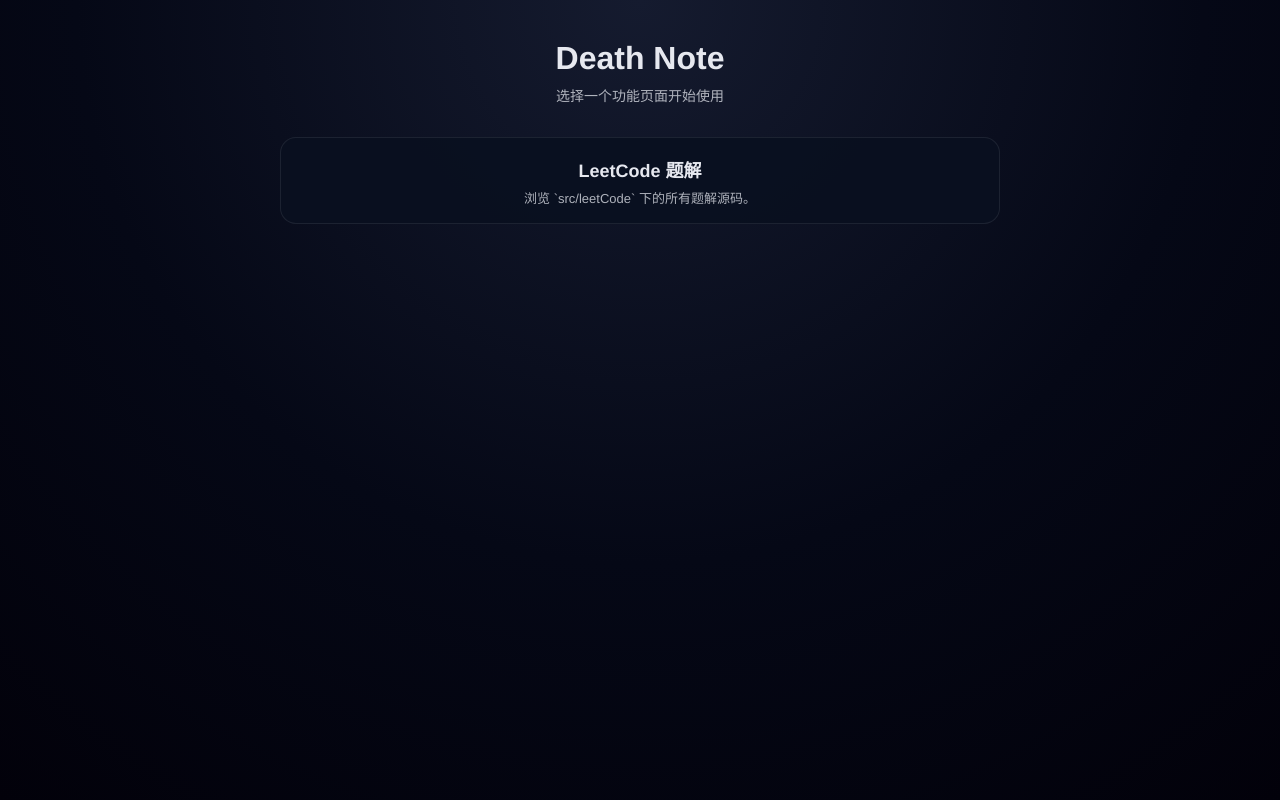
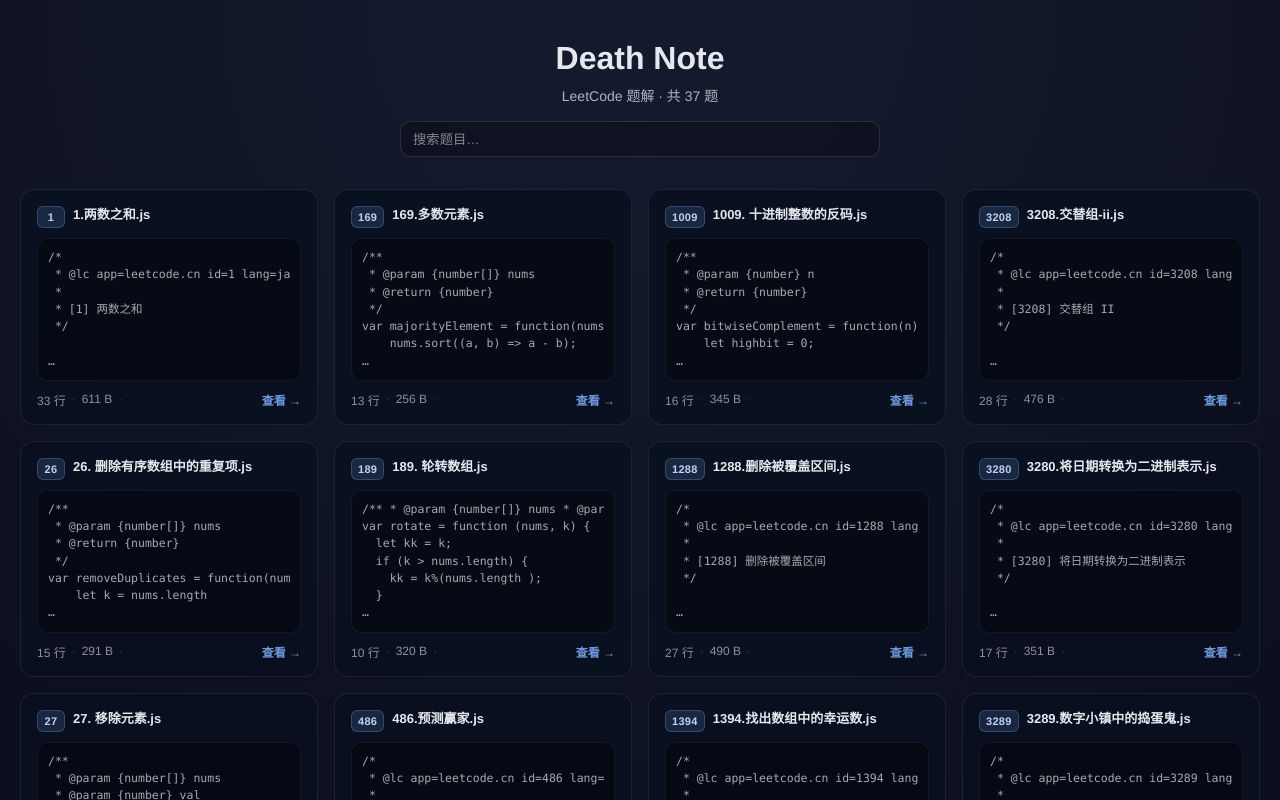
Before and after one commit to lmy071/death-note, a Vue app: page / in a window 1280 px wide. Shown: the top 800 px of the page. Built offline with nearby package versions, Linux system fonts and the light colour scheme.

Commit message:
feat: 首页改为瀑布流展示 LeetCode 题解
- CSS columns 实现纯 CSS 瀑布流布局，自适应 4→3→2→1 列

- 每张卡片展示题号、标题、代码预览前 6 行及元数据

- 添加搜索框支持实时过滤题目

- 与现有暗色主题风格保持一致

```diff
--- a/src/views/HomeView.vue
+++ b/src/views/HomeView.vue
@@ -1,52 +1,289 @@
 <template>
   <div class="home">
-    <header text-center mb-32px>
-      <h1 text-32px font-800 m-0 mb-8px text-body>Death Note</h1>
-      <p text-14px text-dim m-0>选择一个功能页面开始使用</p>
+    <header class="home-header">
+      <h1 class="home-title">Death Note</h1>
+      <p class="home-subtitle">LeetCode 题解 · 共 {{ items.length }} 题</p>
+      <input
+        v-model.trim="query"
+        class="home-search"
+        type="search"
+        placeholder="搜索题目…"
+      />
     </header>
 
-    <main w-full max-w-720px>
-      <section grid grid-cols="[repeat(auto-fit,minmax(220px,1fr))]" gap-18px>
-        <router-link class="home-card" to="/code/leet-code">
-          <h2 text-18px font-700 m-0 mb-6px text-body>LeetCode 题解</h2>
-          <p text-13px text-dim m-0>浏览 `src/leetCode` 下的所有题解源码。</p>
-        </router-link>
-      </section>
+    <main class="waterfall">
+      <div
+        v-for="item in filteredItems"
+        :key="item.key"
+        class="waterfall-card"
+        @click="goDetail()"
+      >
+        <div class="card-head">
+          <span class="card-num">{{ item.order }}</span>
+          <h3 class="card-name" :title="item.name">{{ item.name }}</h3>
+        </div>
+        <pre class="card-code"><code>{{ item.preview }}</code></pre>
+        <div class="card-meta">
+          <span>{{ item.lines }} 行</span>
+          <span class="meta-dot">·</span>
+          <span>{{ formatBytes(item.bytes) }}</span>
+          <span class="meta-dot">·</span>
+          <span class="card-link">查看 →</span>
+        </div>
+      </div>
     </main>
+
+    <div v-if="filteredItems.length === 0 && query" class="home-empty">
+      没有匹配的题目
+    </div>
   </div>
 </template>
 
 <script setup>
+import { computed, ref } from 'vue'
+import { useRouter } from 'vue-router'
+
+const router = useRouter()
+
+/* ---- 数据采集：glob src/leetCode/*.js ---- */
+const rawGlob = import.meta.glob('../leetCode/*.js', { query: '?raw', eager: true })
+const rawModules = Object.fromEntries(
+  Object.entries(rawGlob).map(([k, mod]) => [k, mod.default])
+)
+
+function baseName(p) {
+  const idx = p.lastIndexOf('/')
+  return idx >= 0 ? p.slice(idx + 1) : p
+}
+
+function extractNumber(name) {
+  const m = String(name).match(/^\s*(\d+)\s*[\.\s]/)
+  return m ? Number(m[1]) : Number.POSITIVE_INFINITY
+}
+
+function countLines(s) {
+  const str = String(s ?? '')
+  if (!str) return 0
+  return str.endsWith('\n') ? str.split('\n').length - 1 : str.split('\n').length
+}
+
+function toBytes(s) {
+  return String(s).length
+}
+
+function takePreview(code, maxLines = 6) {
+  const lines = String(code ?? '').split('\n')
+  const taken = lines.slice(0, maxLines).join('\n')
+  return lines.length > maxLines ? taken + '\n…' : taken
+}
+
+const items = computed(() => {
+  const list = Object.entries(rawModules).map(([key, code]) => {
+    const name = baseName(key)
+    const text = String(code ?? '')
+    return {
+      key,
+      name,
+      order: extractNumber(name),
+      bytes: toBytes(text),
+      lines: countLines(text),
+      preview: takePreview(text),
+      code: text
+    }
+  })
+  list.sort((a, b) => {
+    if (a.order !== b.order) return a.order - b.order
+    return a.name.localeCompare(b.name, 'zh-Hans-CN-u-co-pinyin')
+  })
+  return list
+})
+
+const query = ref('')
+const filteredItems = computed(() => {
+  const q = query.value.toLowerCase()
+  if (!q) return items.value
+  return items.value.filter(x => x.name.toLowerCase().includes(q))
+})
+
+function formatBytes(bytes) {
+  const b = Number(bytes || 0)
+  if (b < 1024) return `${b} B`
+  const kb = b / 1024
+  if (kb < 1024) return `${kb.toFixed(1)} KB`
+  return `${(kb / 1024).toFixed(1)} MB`
+}
+
+function goDetail() {
+  router.push('/code/leet-code')
+}
 </script>
 
 <style scoped>
-/* 复杂样式保留：径向渐变背景 & 卡片交互动效 */
 .home {
   min-height: 100vh;
   width: 100vw;
   display: flex;
   flex-direction: column;
   align-items: center;
-  justify-content: flex-start;
-  padding: 40px 20px;
+  padding: 40px 20px 60px;
   box-sizing: border-box;
   background: radial-gradient(circle at top, #151b2f 0, #050816 55%, #02010a 100%);
 }
-.home-card {
-  display: block;
-  padding: 18px 18px 16px;
-  border-radius: 16px;
+
+/* ---- Header ---- */
+.home-header {
+  text-align: center;
+  margin-bottom: 32px;
+  max-width: 480px;
+  width: 100%;
+}
+.home-title {
+  font-size: 32px;
+  font-weight: 800;
+  color: #e6e8ef;
+  margin: 0 0 8px;
+}
+.home-subtitle {
+  font-size: 14px;
+  color: rgba(230, 232, 239, 0.75);
+  margin: 0 0 16px;
+}
+.home-search {
+  width: 100%;
+  height: 36px;
+  padding: 0 12px;
+  border-radius: 10px;
+  border: 1px solid rgba(255, 255, 255, 0.12);
+  background: rgba(0, 0, 0, 0.25);
+  color: #e6e8ef;
+  outline: none;
+}
+.home-search::placeholder {
+  color: rgba(230, 232, 239, 0.55);
+}
+.home-search:focus {
+  border-color: rgba(130, 177, 255, 0.55);
+  box-shadow: 0 0 0 3px rgba(130, 177, 255, 0.14);
+}
+
+/* ---- Waterfall ---- */
+.waterfall {
+  column-count: 4;
+  column-gap: 16px;
+  max-width: 1400px;
+  width: 100%;
+  padding: 0;
+}
+
+@media (max-width: 1200px) {
+  .waterfall { column-count: 3; }
+}
+@media (max-width: 860px) {
+  .waterfall { column-count: 2; }
+}
+@media (max-width: 500px) {
+  .waterfall { column-count: 1; }
+}
+
+/* ---- Card ---- */
+.waterfall-card {
+  break-inside: avoid;
+  margin-bottom: 16px;
+  padding: 16px;
+  border-radius: 14px;
   background: rgba(10, 16, 32, 0.95);
   border: 1px solid rgba(255, 255, 255, 0.08);
-  text-decoration: none;
-  color: inherit;
-  transition: transform 0.18s ease-out, box-shadow 0.18s ease-out,
-    border-color 0.18s ease-out, background 0.18s ease-out;
+  cursor: pointer;
+  transition: transform 0.18s ease-out,
+              box-shadow 0.18s ease-out,
+              border-color 0.18s ease-out,
+              background 0.18s ease-out;
 }
-.home-card:hover {
+.waterfall-card:hover {
   transform: translateY(-3px) translateZ(0);
   background: rgba(18, 28, 60, 0.98);
   border-color: rgba(130, 177, 255, 0.6);
   box-shadow: 0 16px 35px rgba(2, 8, 38, 0.8);
 }
+
+/* Card head */
+.card-head {
+  display: flex;
+  align-items: flex-start;
+  gap: 8px;
+  margin-bottom: 10px;
+}
+.card-num {
+  flex-shrink: 0;
+  min-width: 28px;
+  height: 22px;
+  display: inline-flex;
+  align-items: center;
+  justify-content: center;
+  font-size: 11px;
+  font-weight: 700;
+  letter-spacing: 0.3px;
+  padding: 0 6px;
+  border-radius: 6px;
+  background: rgba(130, 177, 255, 0.15);
+  color: rgba(200, 218, 255, 0.95);
+  border: 1px solid rgba(130, 177, 255, 0.25);
+}
+.card-name {
+  font-size: 13px;
+  font-weight: 650;
+  line-height: 1.35;
+  color: #e6e8ef;
+  margin: 0;
+  word-break: break-all;
+}
+
+/* Code preview */
+.card-code {
+  margin: 0 0 10px;
+  padding: 10px;
+  border-radius: 10px;
+  background: rgba(0, 0, 0, 0.35);
+  border: 1px solid rgba(255, 255, 255, 0.06);
+  overflow: hidden;
+  text-align: left;
+}
+.card-code code {
+  display: block;
+  font-family: ui-monospace, SFMono-Regular, Menlo, Monaco, Consolas,
+    'Liberation Mono', 'Courier New', monospace;
+  font-size: 11.5px;
+  line-height: 1.5;
+  color: rgba(230, 232, 239, 0.72);
+  white-space: pre;
+  overflow: hidden;
+}
+
+/* Card meta */
+.card-meta {
+  display: flex;
+  align-items: center;
+  gap: 6px;
+  font-size: 12px;
+  color: rgba(230, 232, 239, 0.6);
+}
+.meta-dot {
+  color: rgba(255, 255, 255, 0.2);
+}
+.card-link {
+  margin-left: auto;
+  color: rgba(130, 177, 255, 0.85);
+  font-weight: 600;
+  transition: color 0.15s;
+}
+.waterfall-card:hover .card-link {
+  color: rgba(160, 200, 255, 1);
+}
+
+/* Empty */
+.home-empty {
+  margin-top: 40px;
+  color: rgba(230, 232, 239, 0.6);
+  font-size: 14px;
+}
 </style>
```
